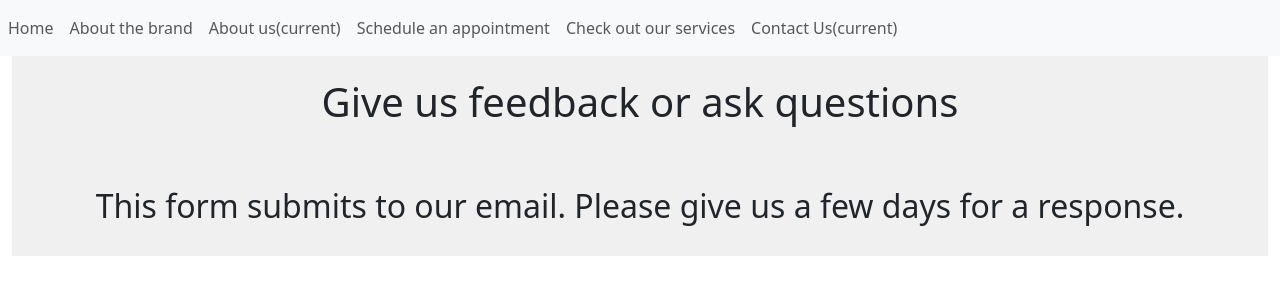
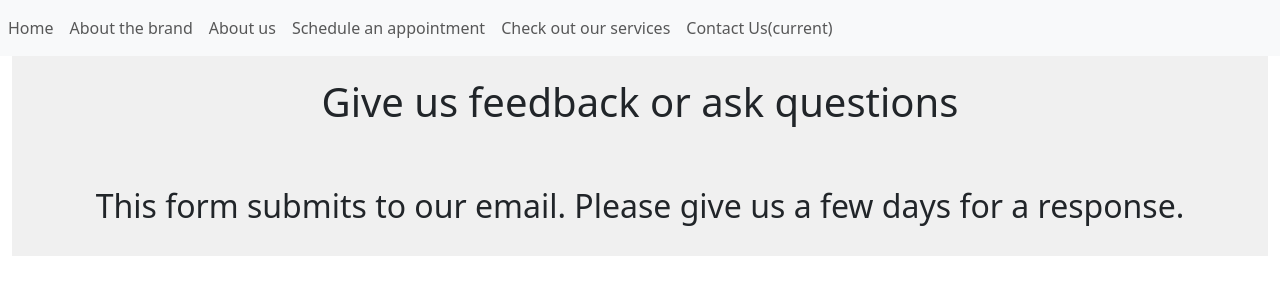
Before and after one commit to TFort001/TompkinsFinalProduct, a PHP site: page /contactform.php in a window 1280 px wide. Shown: the top 289 px of the page. Run offline with PHP 8.4, Linux system fonts and the light colour scheme.

Commit message:
Update contactform.php

```diff
--- a/contactform.php
+++ b/contactform.php
@@ -22,7 +22,7 @@
                         <a class="nav-link" href="brand.php">About the brand</a>
                     </li>
                     <li class="nav-item">
-                        <a class="nav-link" href="AboutTompkins.php">About us<span class="sr-only">(current)</span></a>
+                        <a class="nav-link" href="AboutTompkins.php">About us</a>
                     </li>
                     <li class="nav-item">
                         <a class="nav-link" href="https://form.jotform.com/231178469964067">Schedule an appointment</a>
```
